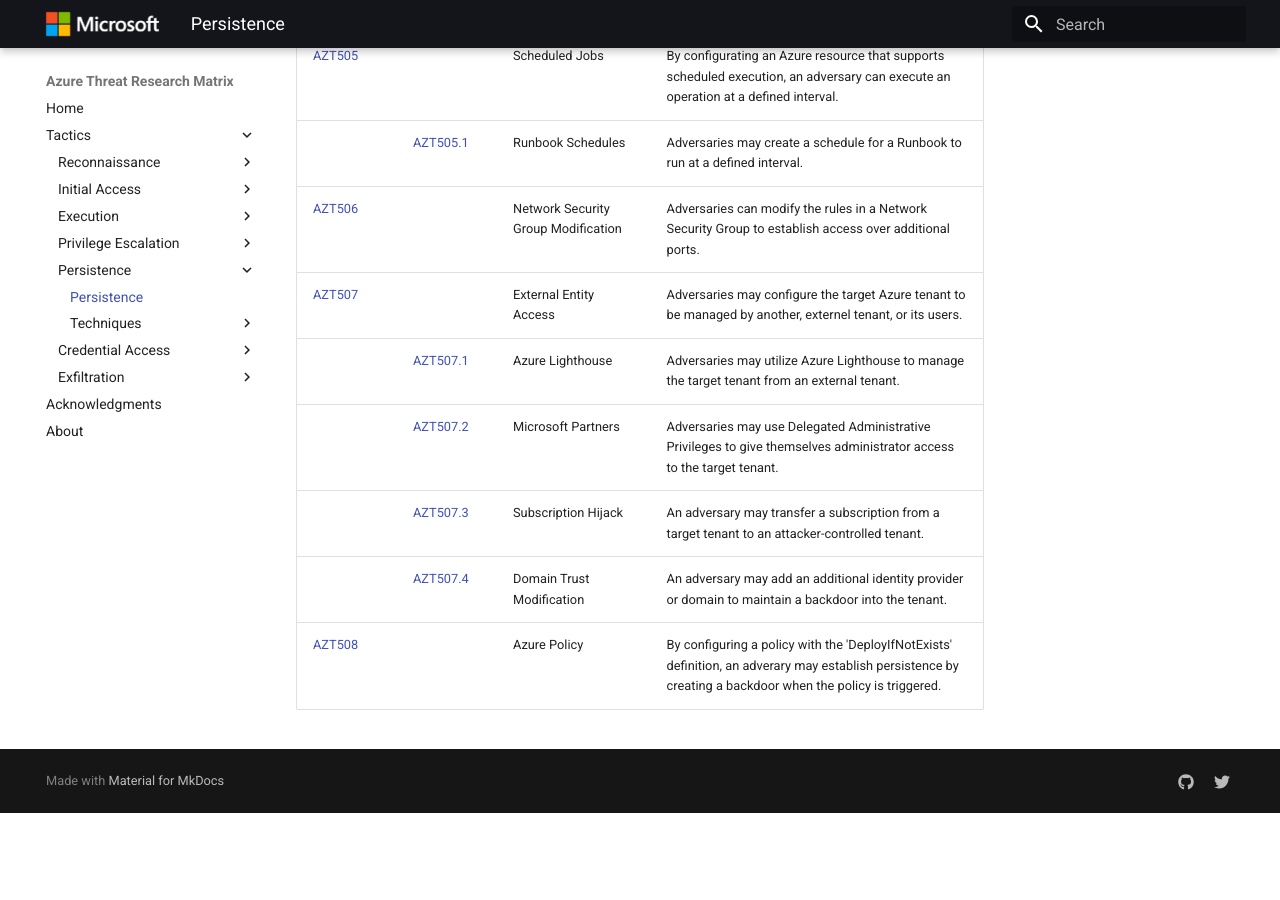
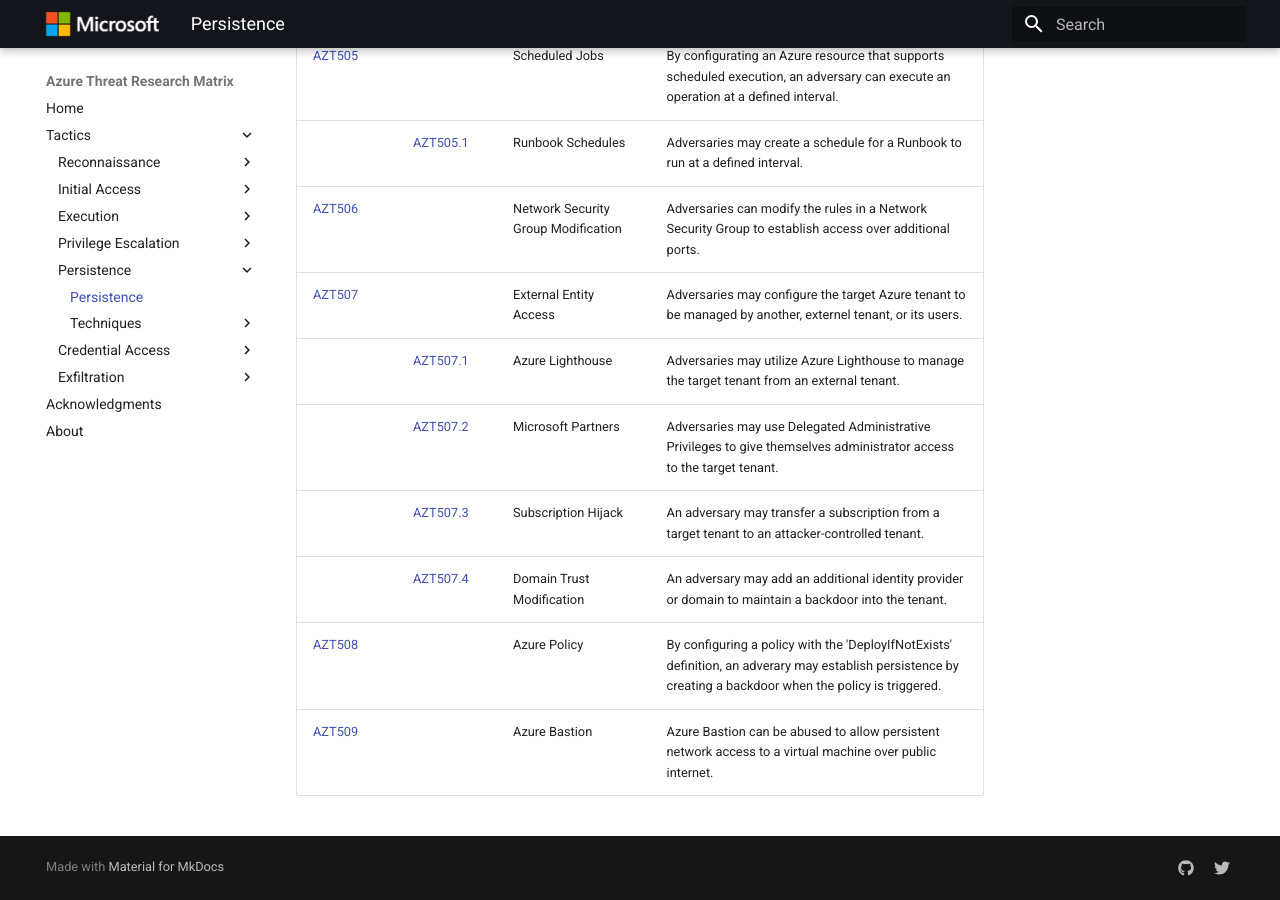
Before and after one commit to microsoft/Azure-Threat-Research-Matrix, an MkDocs documentation site: the page built from docs/Persistence/Persistence.md, in a window 1280 px wide and 900 px high, scrolled down 1351 px. Built offline with MkDocs 1.6.1 and Material for MkDocs 9.7.7, drawn with Linux system fonts in a browser that asks for light colours; before the commit the page ends 2164 px from its top, so only the background shows below that.

Commit message:
added to index

```diff
--- a/docs/Persistence/Persistence.md
+++ b/docs/Persistence/Persistence.md
@@ -27,3 +27,4 @@ The adversary is trying to persist in the Azure tenant or subscription. Persiste
 |                        |[AZT507.3](AZT507/AZT507-3.md)   |Subscription Hijack                                                                                    |An adversary may transfer a subscription from a target tenant to an attacker-controlled tenant.|
 |                        |[AZT507.4](AZT507/AZT507-4.md)   |Domain Trust Modification                                                                              |An adversary may add an additional identity provider or domain to maintain a backdoor into the tenant.|
 |[AZT508](AZT508/AZT508.md)   |   |Azure Policy                                                                                             			           |By configuring a policy with the 'DeployIfNotExists' definition, an adverary may establish persistence by creating a backdoor when the policy is triggered.|
+|[AZT509](AZT509/AZT509.md)   |   |Azure Bastion                                                                                             			           |Azure Bastion can be abused to allow persistent network access to a virtual machine over public internet.|
```
